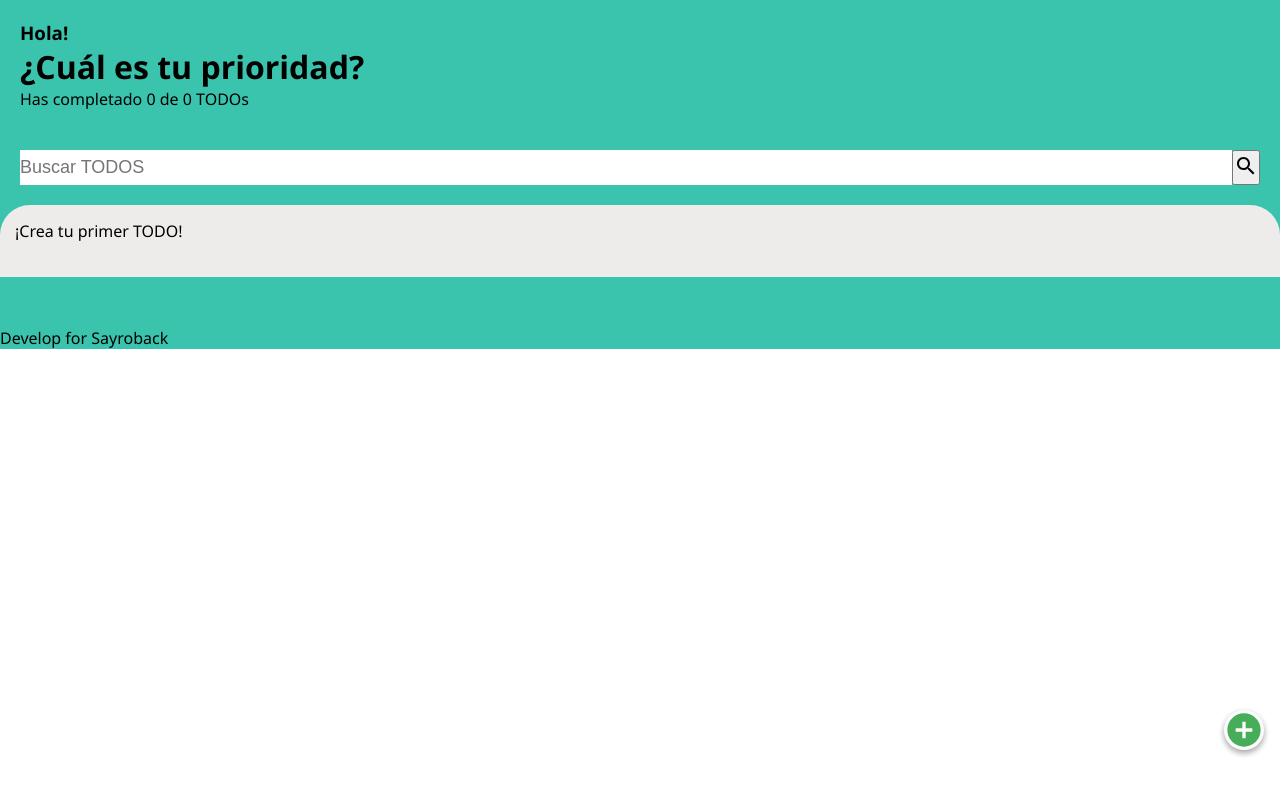
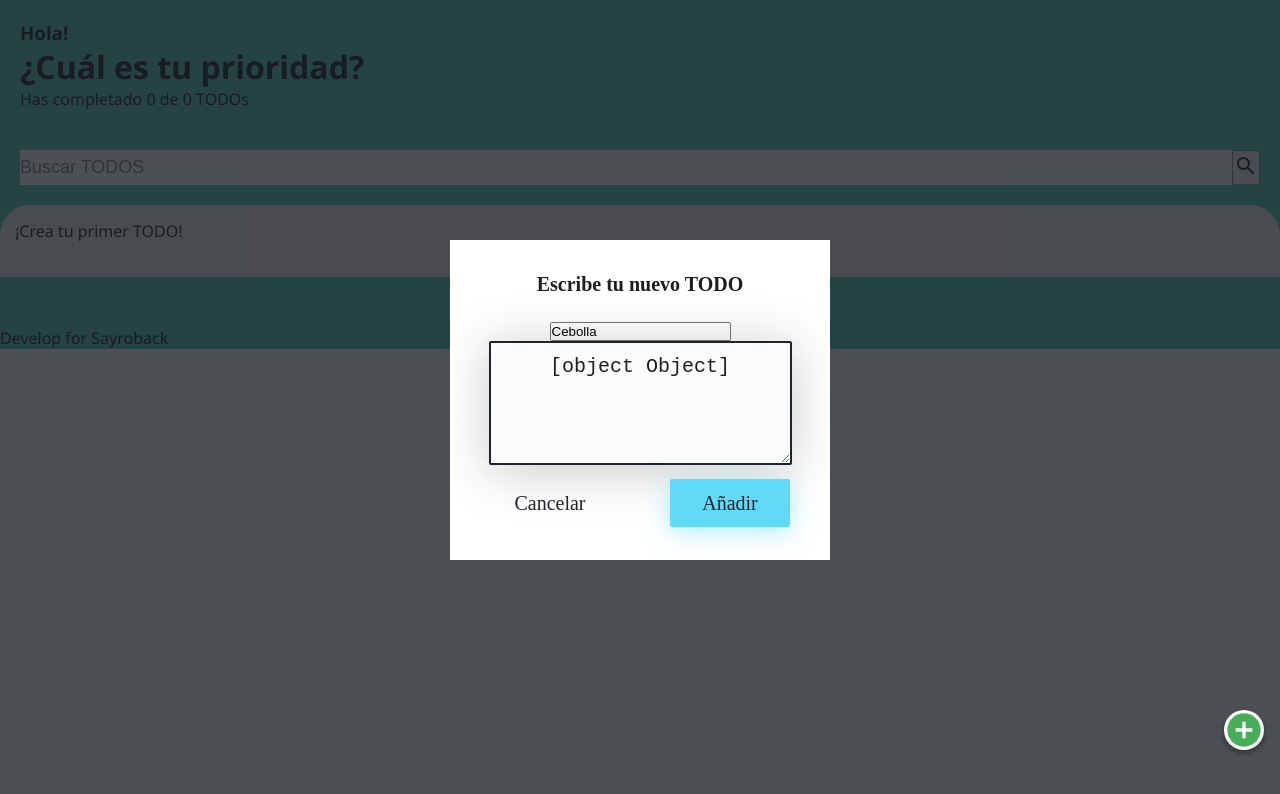
Before and after one commit to sayroback/eisenhower-todos, a React (Create React App) app: page / in a window 1280 px wide. Both pictures are taken after a click on the icon 1244 px from the left and 730 px from the top of the page. Shown: the top 794 px of the page. Built offline with nearby package versions, Linux system fonts and the light colour scheme.

Commit message:
Modal del formulario para crear un nuevo TODO, no recibe toda la informacion

```diff
--- a/public/index.html
+++ b/public/index.html
@@ -10,34 +10,14 @@
       content="Web site created using create-react-app"
     />
     <link rel="apple-touch-icon" href="%PUBLIC_URL%/logo192.png" />
-    <!--
-      manifest.json provides metadata used when your web app is installed on a
-      user's mobile device or desktop. See https://developers.google.com/web/fundamentals/web-app-manifest/
-    -->
+
     <link rel="manifest" href="%PUBLIC_URL%/manifest.json" />
-    <!--
-      Notice the use of %PUBLIC_URL% in the tags above.
-      It will be replaced with the URL of the `public` folder during the build.
-      Only files inside the `public` folder can be referenced from the HTML.
 
-      Unlike "/favicon.ico" or "favicon.ico", "%PUBLIC_URL%/favicon.ico" will
-      work correctly both with client-side routing and a non-root public URL.
-      Learn how to configure a non-root public URL by running `npm run build`.
-    -->
     <title>React App</title>
   </head>
   <body>
     <noscript>You need to enable JavaScript to run this app.</noscript>
     <div id="root"></div>
-    <!--
-      This HTML file is a template.
-      If you open it directly in the browser, you will see an empty page.
-
-      You can add webfonts, meta tags, or analytics to this file.
-      The build step will place the bundled scripts into the <body> tag.
-
-      To begin the development, run `npm start` or `yarn start`.
-      To create a production bundle, use `npm run build` or `yarn build`.
-    -->
+    <div id="modal"></div>
   </body>
 </html>
--- a/src/components/CreateTodoButton/index.jsx
+++ b/src/components/CreateTodoButton/index.jsx
@@ -1,17 +1,13 @@
 import React from "react";
 import AddCircleIcon from "@mui/icons-material/AddCircle";
 
-const onClickAdd = (props) => {
-  alert(props);
-};
-
-const CreateTodoButton = () => {
+const CreateTodoButton = (props) => {
+  const onClickAdd = () => {
+    props.setOpenModal((prevState) => !prevState);
+  };
   return (
     <>
-      <AddCircleIcon
-        id="buttonCreate-ToDo"
-        onClick={() => onClickAdd("Add button")}
-      />
+      <AddCircleIcon id="buttonCreate-ToDo" onClick={onClickAdd} />
     </>
   );
 };
--- /dev/null
+++ b/src/components/Modal/Modal.css
@@ -0,0 +1,12 @@
+.ModalBackground {
+  background: rgba(32, 35, 41, 0.8);
+  position: fixed;
+  top: -10px;
+  left: -10px;
+  right: -10px;
+  bottom: -10px;
+  display: flex;
+  justify-content: center;
+  align-items: center;
+  color: white;
+}
--- /dev/null
+++ b/src/components/Modal/index.jsx
@@ -0,0 +1,12 @@
+import React from "react";
+import ReactDOM from "react-dom";
+import "./Modal.css";
+
+function Modal({ children }) {
+  return ReactDOM.createPortal(
+    <div className="ModalBackground">{children}</div>,
+    document.getElementById("modal")
+  );
+}
+
+export { Modal };
--- a/src/components/TodoContext/index.jsx
+++ b/src/components/TodoContext/index.jsx
@@ -9,6 +9,7 @@ const TodoProvider = (props) => {
     loading,
     error,
   } = useLocalStorage("TODOS_V1", []);
+  const [openModal, setOpenModal] = React.useState(false);
   const [searchValue, setSearchValue] = React.useState("");
   const completedTodos = todos.filter((todo) => !!todo.completed).length;
   const totalTodos = todos.length;
@@ -29,6 +30,26 @@ const TodoProvider = (props) => {
     newTodos[todoIndex].completed = !newTodos[todoIndex].completed;
     saveTodos(newTodos);
   };
+
+  const addTodo = (props) => {
+    console.log(props);
+    // const newTodos = [...todos];
+    // newTodos.push({
+    //   title: "Cebolla",
+    //   note: props,
+    //   completed: false,
+    //   priority: "Postergar",
+    //   dueDate: {
+    //     hour: 20,
+    //     minutes: 56,
+    //     day: 31,
+    //     month: 11,
+    //     year: 2005,
+    //   },
+    // });
+    // saveTodos(newTodos);
+  };
+
   const deleteTodo = (props) => {
     const todoIndex = todos.findIndex((todo) => todo.title === props);
     const newTodos = [...todos];
@@ -47,6 +68,9 @@ const TodoProvider = (props) => {
         deleteTodo,
         loading,
         error,
+        openModal,
+        setOpenModal,
+        addTodo,
       }}
     >
       {props.children}
--- a/src/components/TodoCounter/TodoCounterUI.jsx
+++ b/src/components/TodoCounter/TodoCounterUI.jsx
@@ -4,10 +4,19 @@ import TodoSearch from "../TodoSearch";
 import "../../style/TodoCounter.css";
 import CreateTodoButton from "../CreateTodoButton";
 import { TodoContext } from "../TodoContext";
+import { Modal } from "../Modal";
+import { TodoForm } from "../TodoForm";
 
 const TodoCounterUI = () => {
-  const { completedTodos, totalTodos, error, loading, searchedTodos } =
-    React.useContext(TodoContext);
+  const {
+    completedTodos,
+    totalTodos,
+    error,
+    loading,
+    searchedTodos,
+    openModal,
+    setOpenModal,
+  } = React.useContext(TodoContext);
 
   return (
     <div className="layout-container">
@@ -35,7 +44,12 @@ const TodoCounterUI = () => {
         </ul>
       </div>
       <div className="container-buttonCreate-ToDo">
-        <CreateTodoButton />
+        {!!openModal && (
+          <Modal>
+            <TodoForm />
+          </Modal>
+        )}
+        <CreateTodoButton setOpenModal={setOpenModal} />
       </div>
       <footer>
         <div> Develop for Sayroback</div>
--- /dev/null
+++ b/src/components/TodoForm/TodoForm.css
@@ -0,0 +1,71 @@
+form {
+  width: 90%;
+  max-width: 300px;
+  background-color: #fff;
+  padding: 33px 40px;
+  display: flex;
+  justify-content: center;
+  align-items: center;
+  flex-direction: column;
+}
+
+label {
+  text-align: center;
+  font-weight: bold;
+  font-size: 20px;
+  color: #1e1e1f;
+  margin-bottom: 26px;
+}
+
+textarea {
+  background-color: #f9fbfc;
+  border: 2px solid #202329;
+  border-radius: 2px;
+  box-shadow: 0px 5px 50px rgba(32, 35, 41, 0.25);
+  color: #1e1e1f;
+  font-size: 20px;
+  text-align: center;
+  padding: 12px;
+  height: 96px;
+  width: calc(100% - 25px);
+}
+
+textarea::placeholder {
+  color: #a5a5a5;
+  font-family: "Montserrat";
+  font-weight: 400;
+}
+
+textarea:focus {
+  outline-color: #61dafa;
+}
+
+.TodoForm-buttonContainer {
+  margin-top: 14px;
+  display: flex;
+  justify-content: space-between;
+  align-items: center;
+  width: 100%;
+}
+
+.TodoForm-button {
+  cursor: pointer;
+  display: inline-block;
+  font-size: 20px;
+  color: #202329;
+  font-weight: 400;
+  width: 120px;
+  height: 48px;
+  border-radius: 2px;
+  border: none;
+  font-family: "Montserrat";
+}
+
+.TodoForm-button--add {
+  background: #61dafa;
+  box-shadow: 0px 5px 25px rgba(97, 218, 250, 0.5);
+}
+
+.TodoForm-button--cancel {
+  background: transparent;
+}
--- /dev/null
+++ b/src/components/TodoForm/index.jsx
@@ -0,0 +1,58 @@
+import React from "react";
+import { TodoContext } from "../TodoContext";
+import "./TodoForm.css";
+
+const TodoForm = () => {
+  const [newTodo, setNewTodo] = React.useState({
+    title: "Cebolla",
+    note: "nota",
+    completed: false,
+    priority: "Postergar",
+    dueDate: {
+      hour: 0,
+      minutes: 0,
+      day: 0,
+      month: 0,
+      year: 0,
+    },
+  });
+  const { addTodo, setOpenModal } = React.useContext(TodoContext);
+
+  const onChange = (event) => {
+    setNewTodo.note(event.target.value);
+  };
+  const onCancel = () => {
+    setOpenModal(false);
+  };
+  const onSubmit = (event) => {
+    event.preventDefault();
+    addTodo(newTodo);
+    setOpenModal(false);
+  };
+
+  return (
+    <form onSubmit={onSubmit}>
+      <label>Escribe tu nuevo TODO</label>
+      <input type="text" value={newTodo.title} />
+      <textarea
+        value={newTodo}
+        onChange={onChange}
+        placeholder="Cortar la cebolla para el almuerzo"
+      />
+      <div className="TodoForm-buttonContainer">
+        <button
+          type="button"
+          className="TodoForm-button TodoForm-button--cancel"
+          onClick={onCancel}
+        >
+          Cancelar
+        </button>
+        <button type="submit" className="TodoForm-button TodoForm-button--add">
+          Añadir
+        </button>
+      </div>
+    </form>
+  );
+};
+
+export { TodoForm };
--- a/src/style/TodoCounter.css
+++ b/src/style/TodoCounter.css
@@ -90,6 +90,7 @@
   position: fixed;
   right: 0px;
   bottom: 0px;
+  z-index: 1;
 }
 #buttonCreate-ToDo {
   width: 40px;
```
